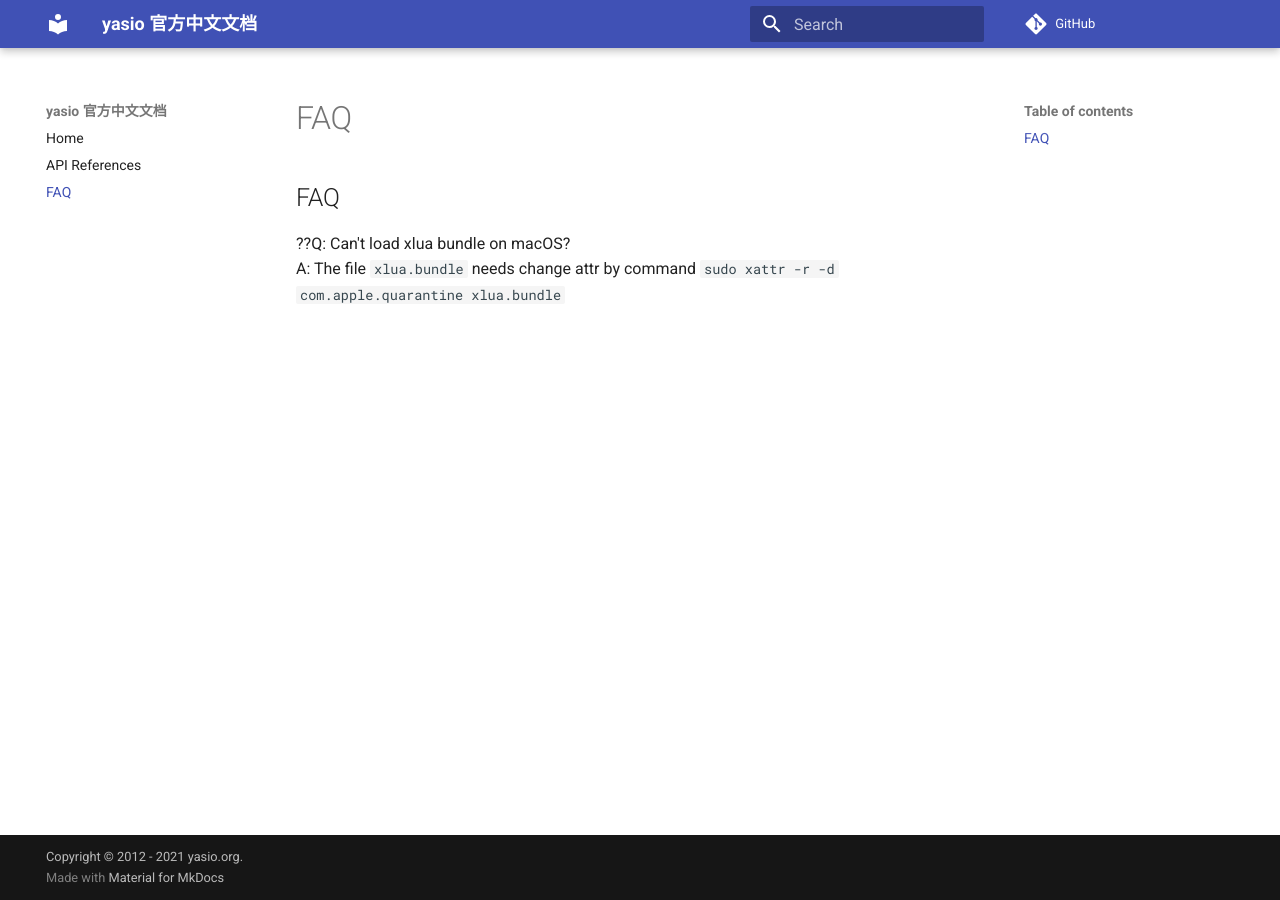
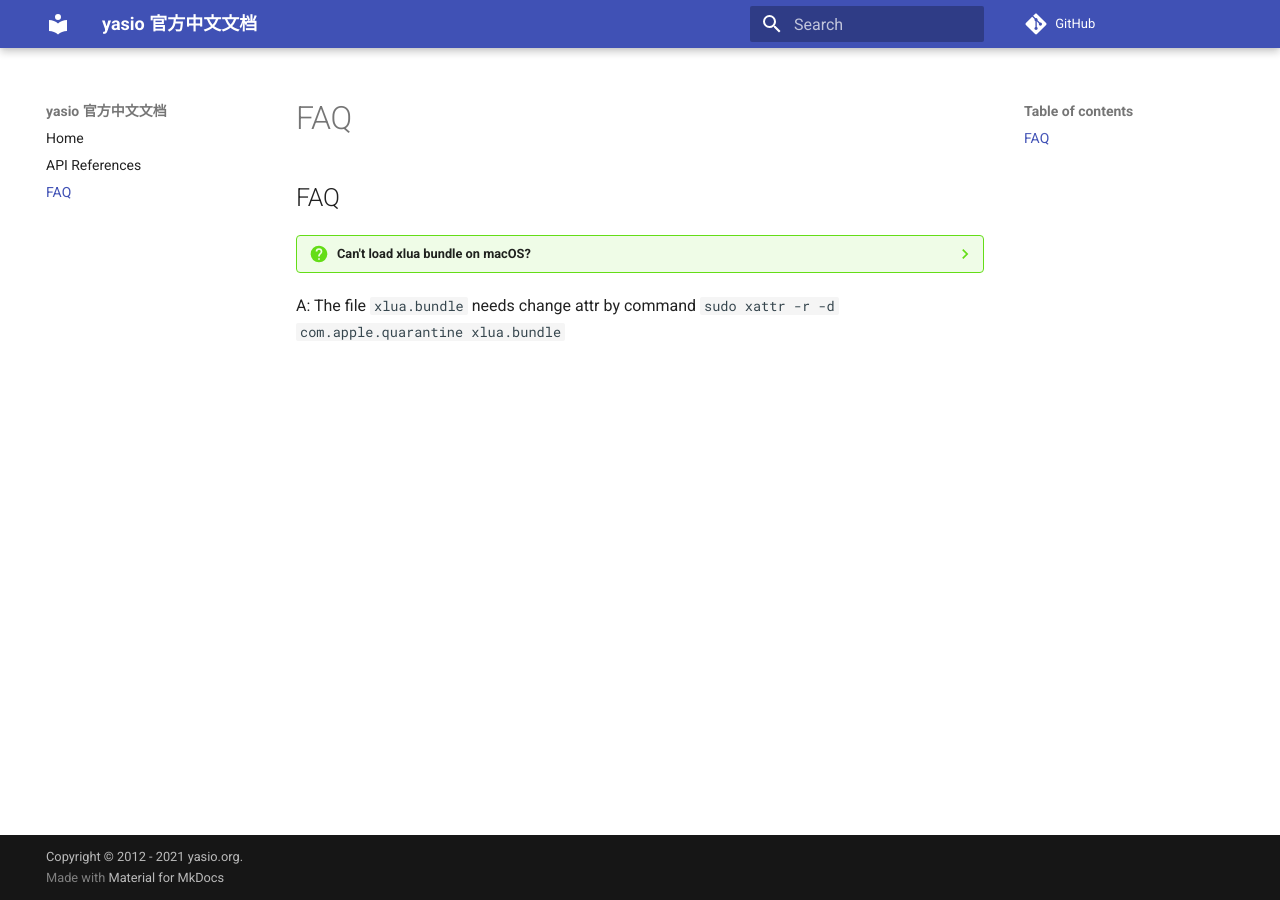
Before and after one commit to yasio/docs-936, an MkDocs documentation site: the page built from docs/faq.md, in a window 1280 px wide. Built offline with MkDocs 1.6.1 and Material for MkDocs 9.7.7, drawn with Linux system fonts in a browser that asks for light colours; comment, search, counter and statistics services are not loaded; some of the changed lines change nothing that is shown.

Commit message:
Update faq.md

```diff
--- a/docs/faq.md
+++ b/docs/faq.md
@@ -1,3 +1,3 @@
 ## FAQ
-??Q: Can't load xlua bundle on macOS?
+??? question "Can't load xlua bundle on macOS?"
 A: The file `xlua.bundle` needs change attr by command `sudo xattr -r -d com.apple.quarantine xlua.bundle`
```
